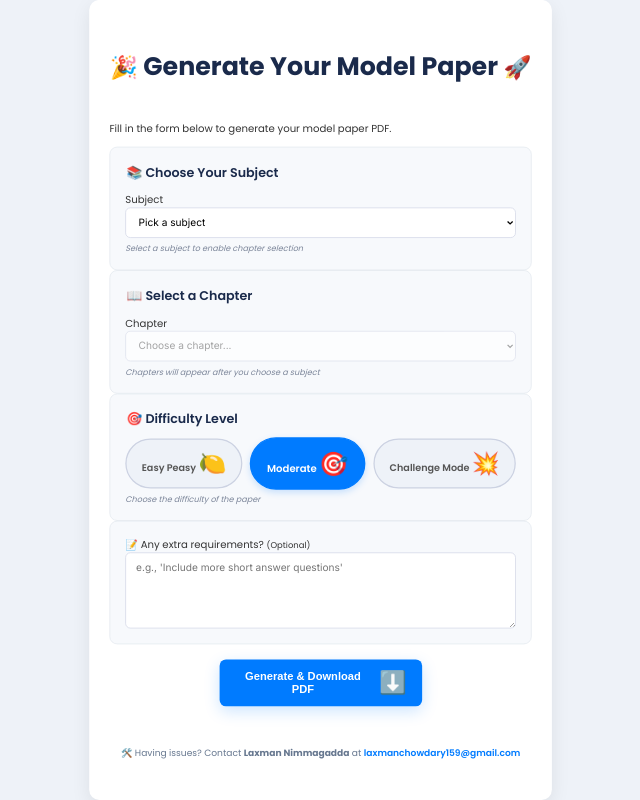
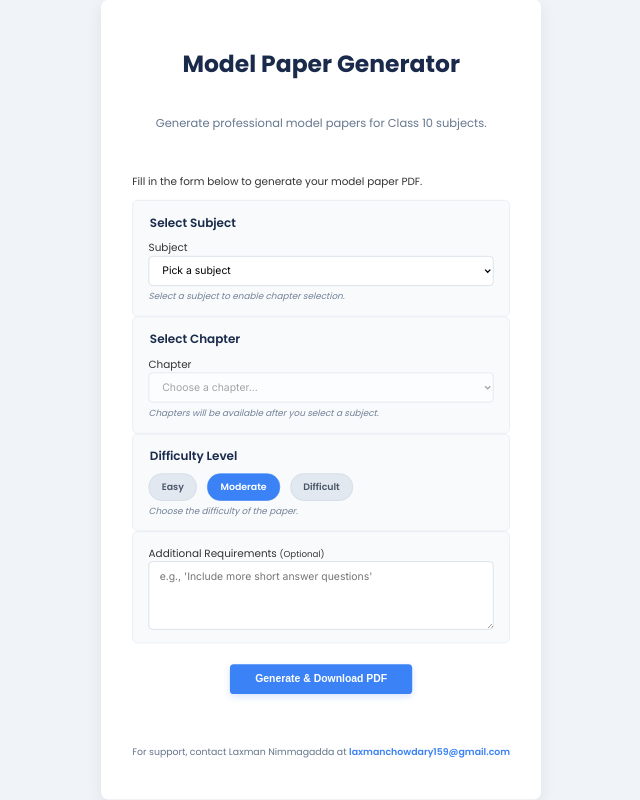
Before and after one commit to laxmanchowdary15/Perplexity_API_Project, a Flask app: page / in a window 1280 px wide. Shown: the whole page, without its empty margins (319-959 px from the left). Run offline with Flask 3, Linux system fonts and the light colour scheme.

Commit message:
gemini professiona

```diff
--- a/static/css/style.css
+++ b/static/css/style.css
@@ -8,7 +8,7 @@
   margin: 0;
   padding: 0;
   font-family: 'Poppins', 'Inter', sans-serif;
-  background-color: #eef2f8; /* Soft, light blue-grey background */
+  background-color: #f0f4f8; /* A light, professional grey-blue */
   color: #333;
 }
 
@@ -22,57 +22,47 @@
 
 /* Container layout */
 main.container {
-  max-width: 800px;
+  max-width: 900px; /* Increased max-width for better use of space */
   width: 100%;
-  padding: 3rem 2rem;
+  padding: 3rem;
   background: #ffffff;
-  border-radius: 16px;
-  box-shadow: 0 10px 30px rgba(0, 0, 0, 0.08);
+  border-radius: 12px;
+  box-shadow: 0 8px 24px rgba(0, 0, 0, 0.08);
   display: flex;
   flex-direction: column;
-  gap: 2rem;
+  gap: 1.5rem;
 }
 
 /* Typography and Headings */
 h1 {
-  font-size: 2.5rem;
+  font-size: 2.25rem;
   font-weight: 700;
-  color: #1a2a4b; /* Darker blue for headings */
+  color: #1a2a4b;
   text-align: center;
   margin-bottom: 0.5rem;
 }
 
-h1 small {
-  display: block;
-  font-size: 1rem;
+.tagline {
+  font-size: 1.1rem;
   font-weight: 400;
   color: #66778f;
-  margin-top: 0.5rem;
-}
-
-.emoji {
-  font-size: 2.2rem;
+  text-align: center;
+  margin-bottom: 1.5rem;
 }
 
 legend {
-  font-size: 1.25rem;
+  font-size: 1.15rem;
   font-weight: 600;
   color: #1a2a4b;
-  margin-bottom: 1rem;
+  margin-bottom: 0.8rem;
 }
 
 /* Card-based layout for form fields */
 .card {
-  background-color: #f7f9fc;
-  border: 1px solid #e0e6ed;
-  border-radius: 12px;
-  padding: 1.5rem;
-  transition: transform 0.2s ease, box-shadow 0.2s ease;
-}
-
-.card:hover {
-  transform: translateY(-5px);
-  box-shadow: 0 8px 20px rgba(0, 0, 0, 0.08);
+  background-color: #f8fafc;
+  border: 1px solid #e2e8f0;
+  border-radius: 8px;
+  padding: 1.25rem 1.5rem;
 }
 
 /* Form fields */
@@ -86,33 +76,33 @@
 textarea {
   display: block;
   width: 100%;
-  padding: 0.75rem 1rem;
+  padding: 0.7rem 1rem;
   font-size: 1rem;
   font-family: 'Inter', sans-serif;
-  border: 1px solid #ccd2e2;
-  border-radius: 8px;
+  border: 1px solid #cbd5e0;
+  border-radius: 6px;
   background: #fff;
-  transition: border-color 0.3s ease, box-shadow 0.3s ease;
+  transition: border-color 0.2s ease, box-shadow 0.2s ease;
 }
 
 select:focus,
 textarea:focus {
-  border-color: #007bff;
-  box-shadow: 0 0 0 3px rgba(0, 123, 255, 0.2);
+  border-color: #3b82f6;
+  box-shadow: 0 0 0 2px rgba(59, 130, 246, 0.2);
   outline: none;
 }
 
 textarea#suggestions {
-  min-height: 120px;
+  min-height: 100px;
   resize: vertical;
 }
 
 /* Hint text */
 .hint-text {
   display: block;
-  font-size: 0.8rem;
-  color: #7b8599;
-  margin-top: 0.5rem;
+  font-size: 0.85rem;
+  color: #718096;
+  margin-top: 0.4rem;
   font-style: italic;
 }
 
@@ -129,59 +119,54 @@
 
 .radio-label {
   display: inline-block;
-  padding: 0.7rem 1.5rem;
-  border: 2px solid #ccd2e2;
-  border-radius: 50px;
+  padding: 0.6rem 1.2rem;
+  border: 1px solid #cbd5e0;
+  border-radius: 20px;
   cursor: pointer;
-  font-size: 0.95rem;
+  font-size: 0.9rem;
   font-weight: 600;
-  transition: all 0.3s ease;
-  color: #555;
-  background-color: #eef2f8;
+  transition: all 0.2s ease;
+  color: #4a5568;
+  background-color: #e2e8f0;
   user-select: none;
 }
 
 .difficulty-options input[type="radio"]:checked + .radio-label {
-  background-color: #007bff;
+  background-color: #3b82f6;
   color: #fff;
-  border-color: #007bff;
-  transform: scale(1.05);
-  box-shadow: 0 4px 12px rgba(0, 123, 255, 0.2);
+  border-color: #3b82f6;
 }
 
 .radio-label:hover {
-  border-color: #007bff;
+  background-color: #d1d9e6;
 }
 
 /* Button */
 button#generateBtn {
-  display: flex;
-  justify-content: center;
-  align-items: center;
-  gap: 0.75rem;
+  display: block;
   width: 100%;
-  max-width: 320px;
-  padding: 1rem 1.5rem;
-  font-size: 1.1rem;
+  max-width: 280px;
+  padding: 0.9rem 1.5rem;
+  font-size: 1rem;
   font-weight: 700;
-  border-radius: 10px;
-  background-color: #007bff;
+  border-radius: 6px;
+  background-color: #3b82f6;
   border: none;
   color: white;
   cursor: pointer;
-  transition: all 0.3s ease;
-  box-shadow: 0 8px 25px rgba(0, 123, 255, 0.2);
-  margin: 1.5rem auto 0;
+  transition: background-color 0.2s ease, transform 0.2s ease;
+  box-shadow: 0 4px 12px rgba(59, 130, 246, 0.2);
+  margin: 2rem auto 0;
 }
 
 button#generateBtn:hover:not(:disabled) {
-  background-color: #0056b3;
-  transform: translateY(-3px);
-  box-shadow: 0 10px 30px rgba(0, 123, 255, 0.35);
+  background-color: #2563eb;
+  transform: translateY(-2px);
+  box-shadow: 0 6px 16px rgba(59, 130, 246, 0.3);
 }
 
 button#generateBtn:disabled {
-  background-color: #99aab5;
+  background-color: #9ca3af;
   cursor: not-allowed;
   transform: none;
   box-shadow: none;
@@ -201,14 +186,14 @@
 
 .modal-content {
   background: #fff;
-  padding: 2rem;
-  border-radius: 12px;
-  box-shadow: 0 5px 25px rgba(0,0,0,0.3);
-  max-width: 400px;
+  padding: 1.5rem;
+  border-radius: 8px;
+  box-shadow: 0 5px 20px rgba(0,0,0,0.2);
+  max-width: 360px;
   text-align: center;
-  font-size: 1.2rem;
+  font-size: 1.1rem;
   color: #1a2a4b;
-  animation: fadeIn 0.4s ease-in-out;
+  animation: fadeIn 0.3s ease-in-out;
 }
 
 @keyframes fadeIn {
@@ -217,26 +202,26 @@
 }
 
 .error-message {
-  background-color: #ffebee;
-  color: #d32f2f;
-  padding: 1rem;
-  border-radius: 8px;
+  background-color: #fee2e2;
+  color: #dc2626;
+  padding: 0.8rem 1rem;
+  border-radius: 6px;
   text-align: center;
   margin-top: 1rem;
   font-weight: 600;
-  border: 1px solid #ef5350;
+  border: 1px solid #f87171;
 }
 
 /* Contact info */
 .contact-info {
   font-size: 0.9rem;
-  color: #66778f;
+  color: #64748b;
   text-align: center;
-  margin-top: 2rem;
+  margin-top: 2.5rem;
 }
 
 .contact-info a {
-  color: #007bff;
+  color: #3b82f6;
   text-decoration: none;
   font-weight: 600;
 }
@@ -246,14 +231,13 @@
 }
 
 /* Responsive adjustments */
-@media (max-width: 768px) {
-  body {
-    padding: 1rem;
-    align-items: flex-start;
-  }
-
+@media (max-width: 600px) {
   main.container {
     padding: 1.5rem;
     margin-top: 2rem;
   }
+
+  h1 {
+    font-size: 1.75rem;
+  }
 }
--- a/templates/form.html
+++ b/templates/form.html
@@ -13,76 +13,78 @@
 {% block content %}
 <main class="container" role="main" aria-labelledby="pageTitle">
   <h1 id="pageTitle" tabindex="0">
-    <span class="emoji">🎉</span> Generate Your Model Paper <span class="emoji">🚀</span>
+    Model Paper Generator
   </h1>
+  <p class="tagline">
+    Generate professional model papers for Class 10 subjects.
+  </p>
 
   <form id="paperForm" aria-describedby="formInstructions" novalidate>
     <p id="formInstructions" class="sr-only">Fill in the form below to generate your model paper PDF.</p>
 
     <div class="card">
       <fieldset>
-        <legend>📚 Choose Your Subject</legend>
+        <legend>Select Subject</legend>
         <label for="subject" class="sr-only">Subject</label>
         <select name="subject" id="subject" required aria-required="true" aria-describedby="subjectHint">
           <option value="" disabled selected>Pick a subject</option>
-          <option value="Maths">Maths ➗</option>
-          <option value="Science">Science 🔬</option>
-          <option value="Social">Social Studies 🌍</option>
-          <option value="English">English 📖</option>
+          <option value="Maths">Mathematics</option>
+          <option value="Science">Science</option>
+          <option value="Social">Social Studies</option>
+          <option value="English">English</option>
         </select>
-        <small id="subjectHint" class="hint-text">Select a subject to enable chapter selection</small>
+        <small id="subjectHint" class="hint-text">Select a subject to enable chapter selection.</small>
       </fieldset>
     </div>
 
     <div class="card">
       <fieldset>
-        <legend>📖 Select a Chapter</legend>
+        <legend>Select Chapter</legend>
         <label for="chapter" class="sr-only">Chapter</label>
         <select name="chapter" id="chapter" required aria-required="true" aria-describedby="chapterHint" disabled>
           <option value="" disabled selected>Choose a chapter...</option>
         </select>
-        <small id="chapterHint" class="hint-text">Chapters will appear after you choose a subject</small>
+        <small id="chapterHint" class="hint-text">Chapters will be available after you select a subject.</small>
       </fieldset>
     </div>
 
     <div class="card">
       <fieldset>
-        <legend>🎯 Difficulty Level</legend>
+        <legend>Difficulty Level</legend>
         <div class="difficulty-options" role="radiogroup" aria-labelledby="difficulty-legend">
           <input type="radio" id="easy" name="difficulty" value="easy">
-          <label for="easy" class="radio-label">Easy Peasy <span class="emoji">🍋</span></label>
+          <label for="easy" class="radio-label">Easy</label>
 
           <input type="radio" id="moderate" name="difficulty" value="moderate" checked>
-          <label for="moderate" class="radio-label">Moderate <span class="emoji">🎯</span></label>
+          <label for="moderate" class="radio-label">Moderate</label>
 
           <input type="radio" id="difficult" name="difficulty" value="difficult">
-          <label for="difficult" class="radio-label">Challenge Mode <span class="emoji">💥</span></label>
+          <label for="difficult" class="radio-label">Difficult</label>
         </div>
-        <small id="difficultyHint" class="hint-text">Choose the difficulty of the paper</small>
+        <small id="difficultyHint" class="hint-text">Choose the difficulty of the paper.</small>
       </fieldset>
     </div>
 
     <div class="card">
-      <label for="suggestions">📝 Any extra requirements? <small>(Optional)</small></label>
+      <label for="suggestions">Additional Requirements <small>(Optional)</small></label>
       <textarea name="suggestions" id="suggestions" rows="4" placeholder="e.g., 'Include more short answer questions'"></textarea>
     </div>
 
     <button type="submit" id="generateBtn" aria-live="polite" aria-busy="false">
-      Generate & Download PDF <span class="emoji">⬇️</span>
+      Generate & Download PDF
     </button>
   </form>
 
-  <p class="contact-info" aria-label="Contact information">
-    🛠️ Having issues? Contact <strong>Laxman Nimmagadda</strong> at
-    <a href="mailto:laxmanchowdary159@gmail.com">laxmanchowdary159@gmail.com</a>
-  </p>
+  <div class="contact-info">
+    <p>For support, contact Laxman Nimmagadda at <a href="mailto:laxmanchowdary159@gmail.com">laxmanchowdary159@gmail.com</a></p>
+  </div>
 
   <div id="loadingModal" class="modal" role="alertdialog" aria-modal="true" aria-hidden="true" aria-live="assertive">
-    <div class="modal-content">⏳ Generating your PDF, please wait...</div>
+    <div class="modal-content">Generating your PDF, please wait...</div>
   </div>
 
   <div id="errorMessage" class="error-message" role="alert" aria-live="assertive" style="display:none;">
-    ❌ Something went wrong. Please try again.
+    An error occurred. Please try again.
   </div>
 </main>
 
```
